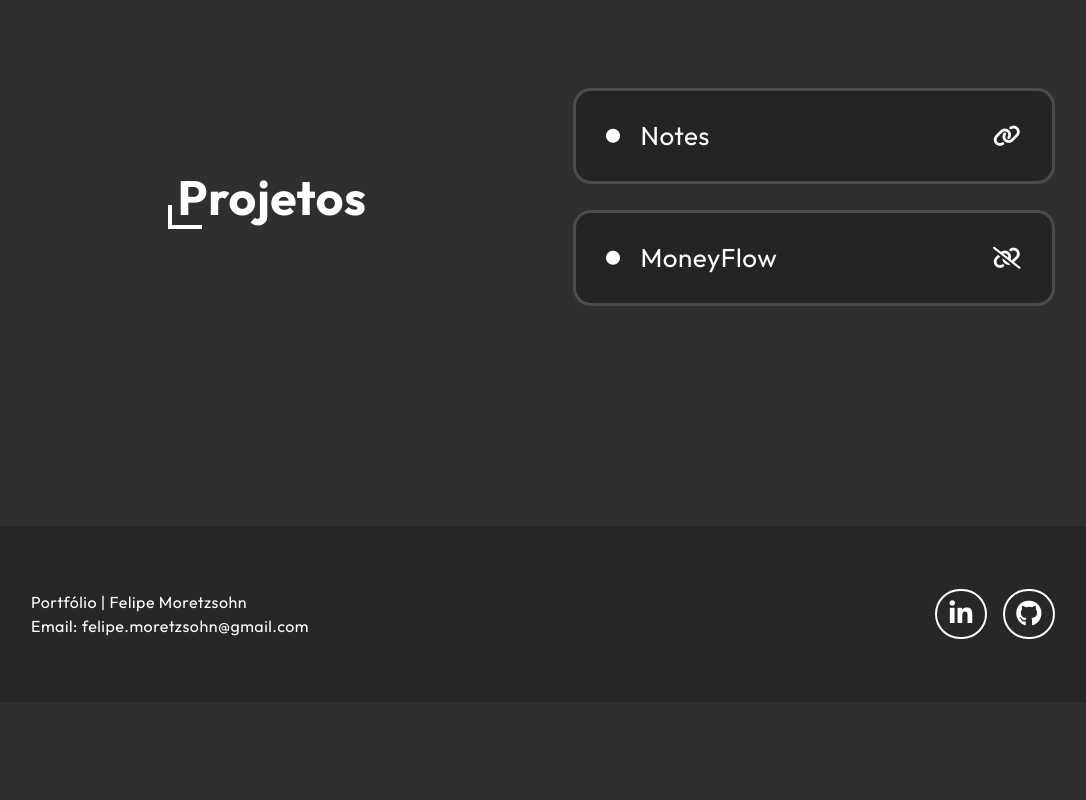
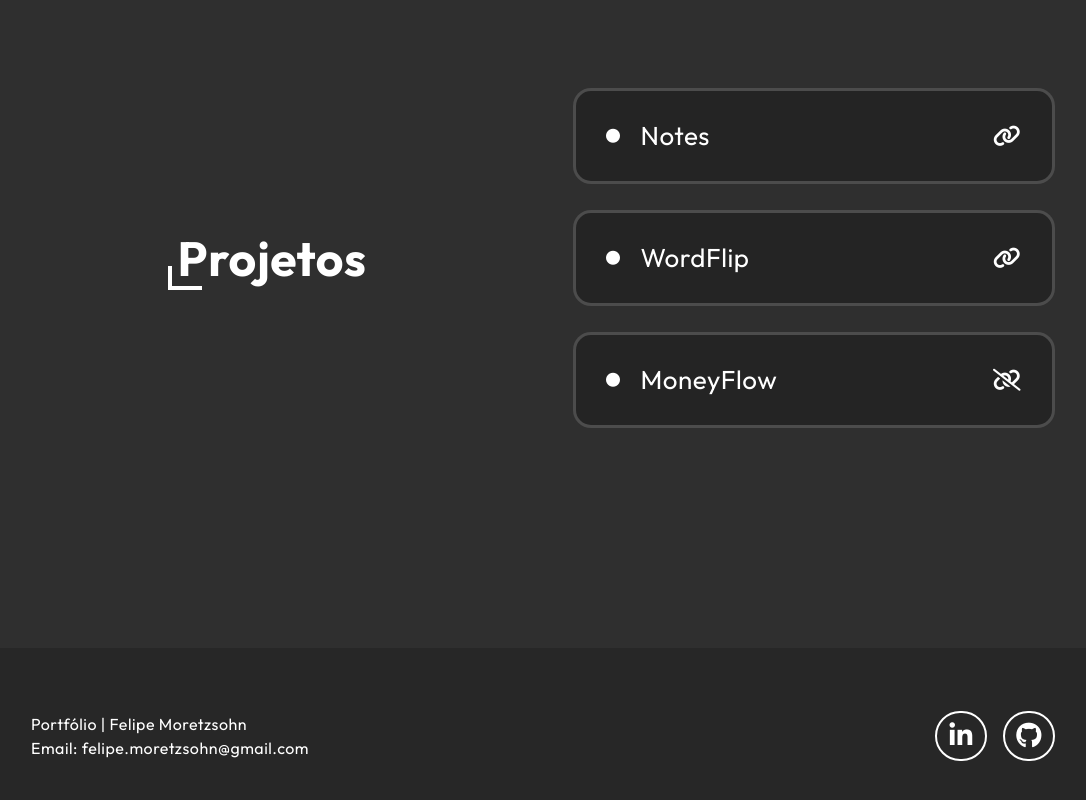
Before and after one commit to FelipeAnMo/portfolio, a plain HTML site: page index.html in a window 1280 px wide. Shown: the part 1952-2752 px from the top of the page, without its empty margins (97-1183 px from the left). Before the commit the page ends 2654 px from the top, so only its background shows below. Drawn offline with nearby package versions, Linux system fonts and the light colour scheme.

Commit message:
Add new project

```diff
--- a/index.html
+++ b/index.html
@@ -188,7 +188,17 @@
                         <i class="fa-solid fa-circle"></i>
                         <p>Notes</p>
                         <div class="box-link-projeto">
-                            <a href="https://github.com/FelipeAnMo/notes">
+                            <a href="https://github.com/FelipeAnMo/notes" target="_blank">
+                                <i class="fa-solid fa-link"></i>
+                            </a>
+                        </div>
+                    </div>
+
+                    <div class="box-projeto">
+                        <i class="fa-solid fa-circle"></i>
+                        <p>WordFlip</p>
+                        <div class="box-link-projeto">
+                            <a href="https://felipeanmo.github.io/WordFlip/" target="_blank">
                                 <i class="fa-solid fa-link"></i>
                             </a>
                         </div>
```
